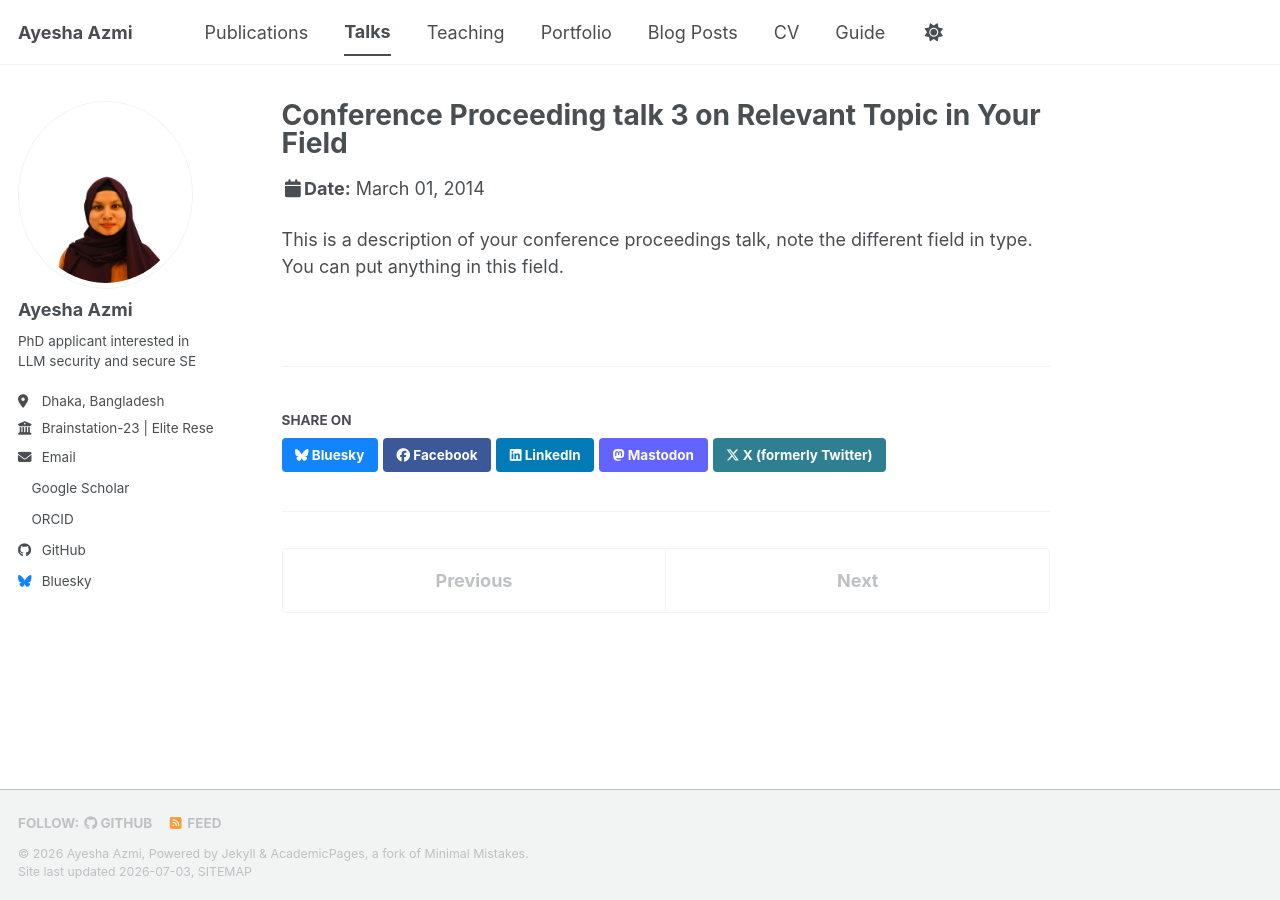
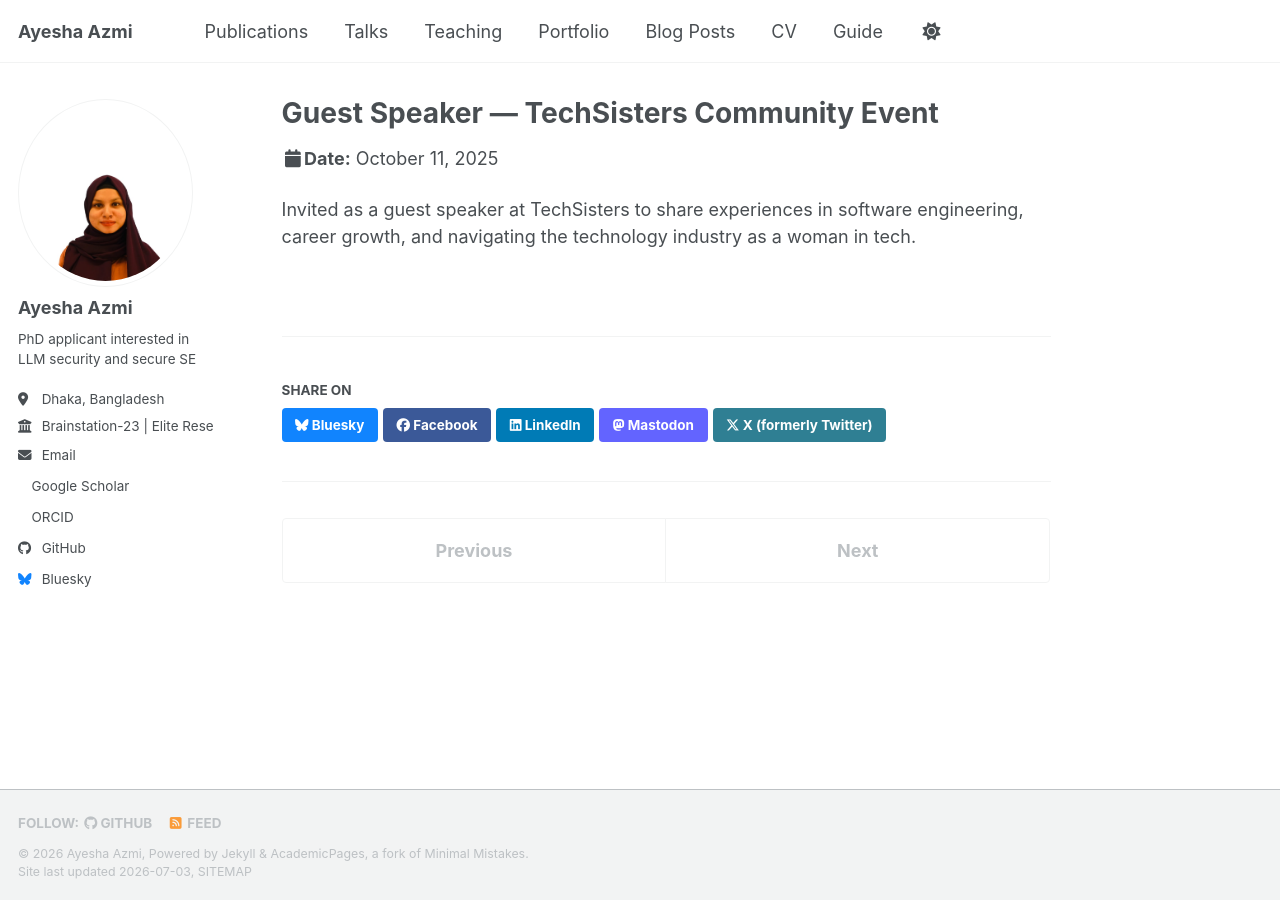
Before and after one commit to azmiayesha/azmiayesha.github.io, a Jekyll site: the page built from _talks/2014-03-01-talk-3.md, in a window 1280 px wide. Built offline with Jekyll 4.4.1, drawn with Linux system fonts in a browser that asks for light colours; a style sheet for code colours, icons or effects is not loaded.

Commit message:
Update 2014-03-01-talk-3.md

```diff
--- a/_talks/2014-03-01-talk-3.md
+++ b/_talks/2014-03-01-talk-3.md
@@ -1,11 +1,10 @@
 ---
-title: "Conference Proceeding talk 3 on Relevant Topic in Your Field"
+title: "Guest Speaker — TechSisters Community Event"
 collection: talks
-type: "Conference proceedings talk"
-permalink: /talks/2014-03-01-talk-3
-venue: "Testing Institute of America 2014 Annual Conference"
-date: 2014-03-01
-location: "Los Angeles, CA, USA"
+type: "Invited Talk"
+permalink: /talks
+venue: "TechSisters"
+date: 2025-10-11
+location: "Dhaka, Bangladesh"
 ---
-
-This is a description of your conference proceedings talk, note the different field in type. You can put anything in this field.
+Invited as a guest speaker at TechSisters to share experiences in software engineering, career growth, and navigating the technology industry as a woman in tech.
```
